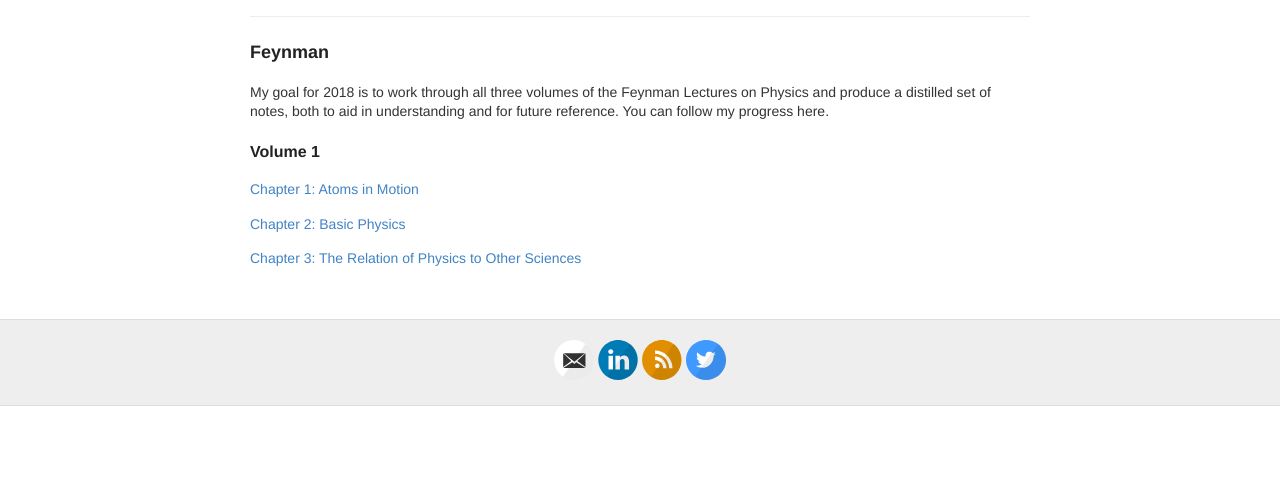
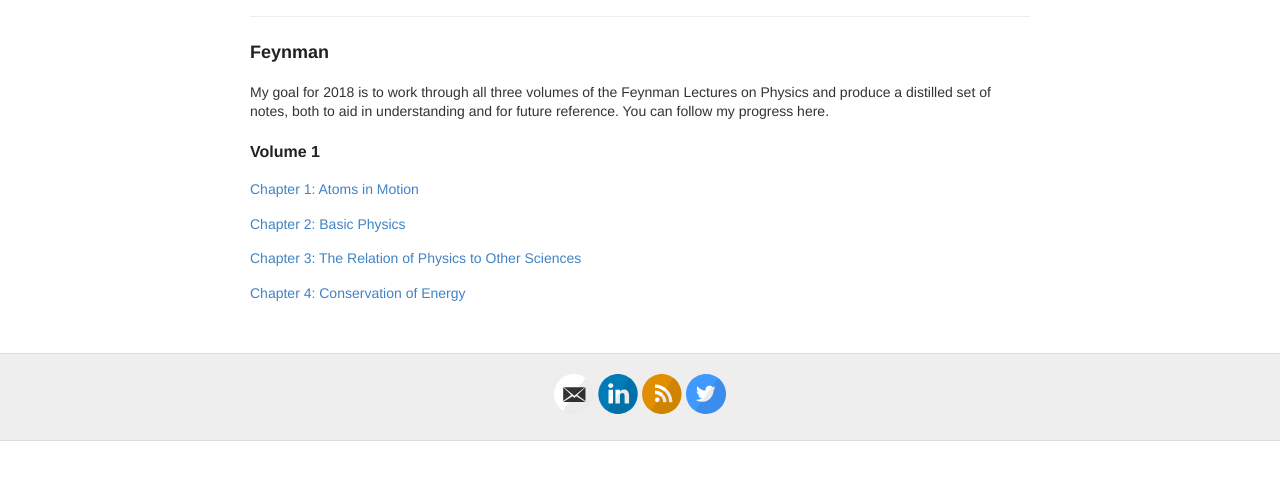
Before and after one commit to mummydg/mummydg.github.io, a Jekyll site: the page built from feynman.md, in a window 1280 px wide, cut to the strip 144-624 px from the top of the page. Built offline with Jekyll 4.4.1, drawn with Linux system fonts in a browser that asks for light colours.

Commit message:
Feynman 1-4

```diff
--- a/feynman.md
+++ b/feynman.md
@@ -12,3 +12,5 @@ My goal for 2018 is to work through all three volumes of the Feynman Lectures on
 <a href="{{ site.baseurl}}/feynman/feynman_vol1_chap2.pdf">Chapter 2: Basic Physics</a>
 
 <a href="{{ site.baseurl}}/feynman/feynman_vol1_chap3.pdf">Chapter 3: The Relation of Physics to Other Sciences</a>
+
+<a href="{{ site.baseurl}}/feynman/feynman_vol1_chap4.pdf">Chapter 4: Conservation of Energy</a>
```
Also changed, not shown: 5 other files.
